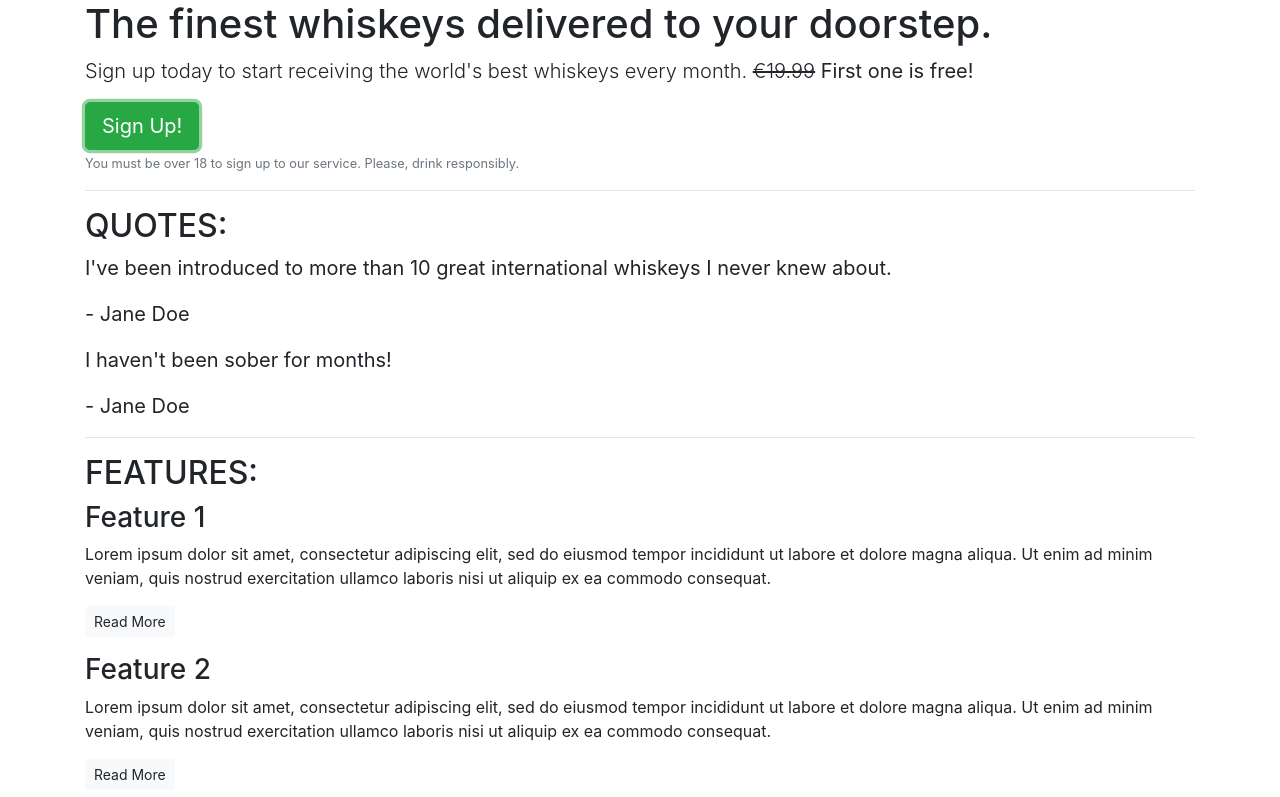
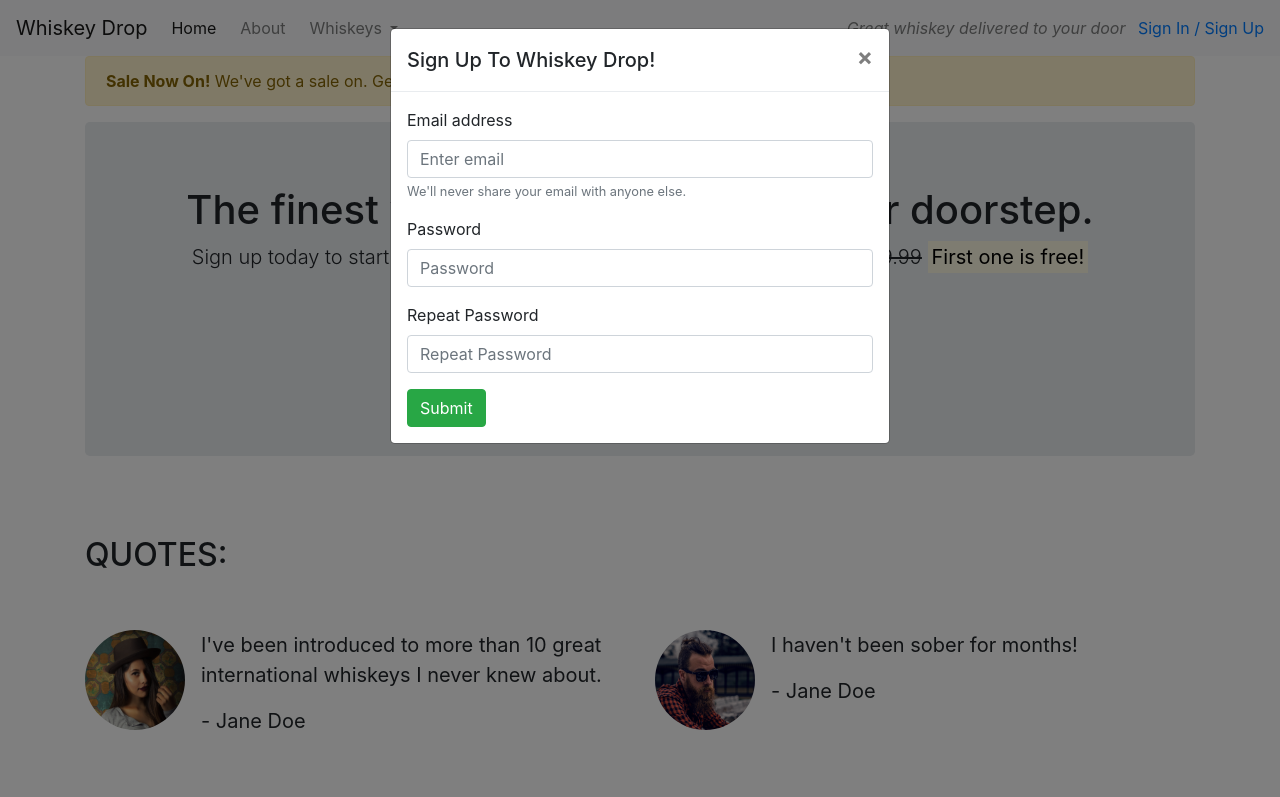
Before and after one commit to jack-brosnan/bootstrap_v4.1-walkthrough, a plain HTML site: page index.html in a window 1280 px wide. Both pictures are taken after a click on the button "Sign Up!". Shown: the top 797 px of the page. Drawn offline with nearby package versions, Linux system fonts and the light colour scheme.

Commit message:
Added bootstrap components and images

```diff
--- /dev/null
+++ b/css/style.css
@@ -0,0 +1,21 @@
+body {}
+
+.alerts-container {
+
+}
+
+.quotes-container {
+
+}
+
+.features-container {
+
+}
+
+.btn--cta {
+
+}
+
+.btn--red {
+
+}
--- a/index.html
+++ b/index.html
@@ -7,68 +7,170 @@
   <title>Whiskey Drop | Taste a new whiskey every month</title>
   <link rel="stylesheet" href="https://cdn.jsdelivr.net/npm/bootstrap@4.1.3/dist/css/bootstrap.min.css"
     integrity="sha384-MCw98/SFnGE8fJT3GXwEOngsV7Zt27NXFoaoApmYm81iuXoPkFOJwJ8ERdknLPMO" crossorigin="anonymous">
-    <script src="https://cdn.jsdelivr.net/npm/bootstrap@4.1.3/dist/js/bootstrap.min.js"
-        integrity="sha384-ChfqqxuZUCnJSK3+MXmPNIyE6ZbWh2IMqE241rYiqJxyMiZ6OW/JmZQ5stwEULTy" crossorigin="anonymous">
+
   </script>
+
 </head>
 
 <body>
-    <article class="container">
+  <nav class="navbar navbar-light navbar-expand-sm bg-light">
+    <a href="/" class="navbar-brand">
+      Whiskey Drop</a>
+
+    <button class="navbar-toggler ml-auto" type="button" data-toggle="collapse" data-target="#navbarNavDropdown"
+      aria-controls="navbarNavDropdown" aria-expanded="false" aria-label="Toggle navigation">
+      <span class="navbar-toggler-icon"></span></button>
+
+    <div class="collapse navbar-collapse" id="navbarNavDropdown">
+      <ul class="navbar-nav mr-auto">
+        <li class="active nav-item mr-2"><a class="nav-link" href="/">Home</a></li>
+        <li class="nav-item mr-2"><a class="nav-link" href="">About</a></li>
+        <li class="nav-item dropdown">
+          <a class="nav-link dropdown-toggle" href="#" id="navbarDropdownMenuLink" role="button" data-toggle="dropdown"
+            aria-haspopup="true" aria-expanded="false">
+            Whiskeys
+          </a>
+          <div class="dropdown-menu" aria-labelledby="navbarDropdownMenuLink">
+            <a class="dropdown-item" href="#">Irish</a>
+            <a class="dropdown-item" href="#">Scotch</a>
+            <a class="dropdown-item" href="#">Japanese</a>
+            <a class="dropdown-item" href="#">American</a>
+          </div>
+        </li>
+
+        <li class="nav-item mr-2 d-block d-sm-none"><a class="nav-link" href="">Sign In / Sign Up</a></li>
+      </ul>
+    </div>
+    <div class="d-none d-md-block">
+      <p class="navbar-text my-auto mr-2"><i>Great whiskey delivered to your door</i></p>
+      <a href="/login">Sign In / Sign Up</a>
+    </div>
+  </nav>
+  <div class="container">
+
+    <div class="row d-none d-sm-block">
+      <div class="col-12">
+        <div class="alert alert-warning">
+          <strong>Sale Now On!</strong> We've got a sale on. Get a 12-month subscription for 6! <a href="">See here for
+            details!</a>
+        </div>
+      </div>
+    </div>
+
     <!-- Callout -->
-        <section class="callout">
+
+    <div class="row">
+      <div class="col-12">
+        <section class="callout jumbotron text-center">
           <h1>The finest whiskeys delivered to your doorstep.</h1>
           <p class="lead">Sign up today to start receiving the world's best whiskeys every month.
-            <s>€19.99</s> <strong>First one is free!</strong></p>
-            <button class="btn btn-success btn-lg">Sign Up!</button>
-            <p class="text-muted"><small>You must be over 18 to sign up to our service. Please, drink responsibly.</small></p>
+            <s class="d-none d-sm-inline">€19.99</s>
+            <span class="d-inline d-sm-none"><br></span>
+            <strong><mark>First one is free!</mark></strong></p>
+          <p><button class="btn btn-lg btn-success" data-toggle="modal" data-target="#signUpModal">Sign Up!</button></p>
+          <p class="text-muted"><small>You must be over 18 to sign up to our service. Please, drink responsibly.</small>
+          </p>
         </section>
+      </div>
+    </div>
     <!-- /.callout -->
-        <hr>
+  </div>
 
   <!-- Quotes -->
+   <div class="container">
+
   <section class="quotes">
+    <div class="row">
+      <div class="col-12 my-5">
         <h2 class="text-uppercase">Quotes:</h2>
+      </div>
+    </div>
+    <div class="row">
+      <div class="col-12 col-md-6">
+        <div class="media">
+          <div class="d-none d-sm-block">
+            <img src="images/girl-image.png" alt="" class="rounded-circle mr-3" height="100" width="100">
+          </div>
+          <div class="media-body">
             <blockquote class="blockquote">
               <p>I've been introduced to more than 10 great international whiskeys I never knew about.</p>
               <p>- Jane Doe</p>
             </blockquote>
+          </div>
+        </div>
+      </div>
+
+      <div class="col-12 col-md-6">
+        <div class="media">
+          <div class="d-none d-sm-block">
+            <img src="images/guy-image.png" alt="" class="rounded-circle mr-3" height="100" width="100">
+          </div>
+          <div class="media-body">
             <blockquote class="blockquote">
               <p>I haven't been sober for months!</p>
               <p>- Jane Doe</p>
             </blockquote>
+          </div>
+        </div>
+      </div>
+    </div>
   </section>
+
   <!-- /.quotes -->
-        <hr>
-
+  </div>
   <!-- Features -->
+  <div class="container">
   <section class="features">
+    <div class="row">
+      <div class="col-12 my-5">
         <h2 class="text-uppercase">Features:</h2>
+      </div>
+    </div>
+    <div class="row">
+      <div class="col-12 col-md-6 col-lg-4">
         <div class="feature">
-                <h3>Feature 1</h3>
+          <h3><i class="fa-solid fa-gift d-none d-sm-inline"></i> Feature 1 <span
+              class="badge badge-success">NEW!</span>></span></h3>
           <p>Lorem ipsum dolor sit amet, consectetur adipiscing elit, sed do eiusmod tempor incididunt ut labore
             et dolore magna aliqua. Ut enim ad minim veniam, quis nostrud exercitation ullamco laboris nisi ut
             aliquip ex ea commodo consequat.</p>
           <p><a class="btn btn-sm btn-light" href="">Read More</a></p>
         </div>
+      </div>
+
+      <div class="col-12 col-md-6 col-lg-4">
         <div class="feature">
-                <h3>Feature 2</h3>
+          <h3><i class="fa-solid fa-credit-card d-none d-sm-inline"></i> Feature 2</h3>
           <p>Lorem ipsum dolor sit amet, consectetur adipiscing elit, sed do eiusmod tempor incididunt ut labore
             et dolore magna aliqua. Ut enim ad minim veniam, quis nostrud exercitation ullamco laboris nisi ut
             aliquip ex ea commodo consequat.</p>
           <p><a class="btn btn-sm btn-light" href="">Read More</a></p>
         </div>
+      </div>
+
+      <div class="col-12 d-md-none d-lg-block col-lg-4">
         <div class="feature">
-                <h3>Feature 3</h3>
+          <h3><i class="fa-solid fa-circle-xmark d-none d-sm-inline"></i> Feature 3</h3>
           <p>Lorem ipsum dolor sit amet, consectetur adipiscing elit, sed do eiusmod tempor incididunt ut labore
             et dolore magna aliqua. Ut enim ad minim veniam, quis nostrud exercitation ullamco laboris nisi ut
             aliquip ex ea commodo consequat.</p>
           <p><a class="btn btn-sm btn-light" href="">Read More</a></p>
         </div>
+      </div>
+    </div>
   </section>
+  </div>
   <!-- /.features -->
   <!-- Monthly Favorites -->
+  <div class="container"></div>
   <section>
+    <div class="row">
+      <div class="col-12">
         <h2 class="text-uppercase text-center">Top 5 Whiskeys:</h2>
+      </div>
+    </div>
+    <div class="row">
+      <div class="col-12">
         <table class="table-sm mx-auto">
           <thead>
             <tr>
@@ -108,9 +210,72 @@
             </tr>
           </tbody>
         </table>
+      </div>
+    </div>
+  </section>
+</div>
 
-        </section>
-    </article>
+  <div class="modal" tabindex="-1" role="dialog" id="signUpModal">
+    <div class="modal-dialog" role="document">
+      <div class="modal-content">
+        <div class="modal-header">
+          <h5 class="modal-title">Sign Up To Whiskey Drop!</h5>
+          <button type="button" class="close" data-dismiss="modal" aria-label="Close">
+            <span aria-hidden="true">&times;</span>
+          </button>
+        </div>
+        <div class="modal-body">
+          <form>
+            <div class="form-group">
+              <label for="exampleInputEmail1">Email address</label>
+              <input type="email" class="form-control" id="exampleInputEmail1" aria-describedby="emailHelp"
+                placeholder="Enter email" required>
+              <small id="emailHelp" class="form-text text-muted">We'll never share your email with anyone else.</small>
+            </div>
+            <div class="form-group">
+              <label for="password">Password</label>
+              <input type="password" class="form-control" id="password" placeholder="Password" required>
+            </div>
+            <div class="form-group">
+              <label for="repeatPassword">Repeat Password</label>
+              <input type="password" class="form-control" id="repeatPassword" placeholder="Repeat Password" required>
+            </div>
+            <button type="submit" class="btn btn-success" data-toggle="modal"
+              data-target="#signUpSuccess">Submit</button>
+          </form>
+        </div>
+      </div>
+    </div>
+  </div>
+
+  <!-- <script src="https://cdn.jsdelivr.net/npm/jquery@3.5.1/dist/jquery.slim.min.js"
+    integrity="sha384-DfXdz2htPH0lsSSs5nCTpuj/zy4C+OGpamoFVy38MVBnE+IbbVYUew+OrCXaRkfj" crossorigin="anonymous">
+  </script>
+  <script src="https://cdn.jsdelivr.net/npm/popper.js@1.16.1/dist/umd/popper.min.js"
+    integrity="sha384-9/reFTGAW83EW2RDu2S0VKaIzap3H66lZH81PoYlFhbGU+6BZp6G7niu735Sk7lN" crossorigin="anonymous">
+  </script>
+  <script src="https://cdn.jsdelivr.net/npm/bootstrap@4.6.2/dist/js/bootstrap.min.js"
+    integrity="sha384-+sLIOodYLS7CIrQpBjl+C7nPvqq+FbNUBDunl/OZv93DB7Ln/533i8e/mZXLi/P+" crossorigin="anonymous">
+  </script>
+
+  <script src="https://cdn.jsdelivr.net/npm/bootstrap@4.6.2/dist/js/bootstrap.bundle.min.js"
+    integrity="sha384-Fy6S3B9q64WdZWQUiU+q4/2Lc9npb8tCaSX9FK7E8HnRr0Jz8D6OP9dO5Vg3Q9ct" crossorigin="anonymous">
+  </script> -->
+
+  <script src="https://code.jquery.com/jquery-3.3.1.slim.min.js"
+    integrity="sha384-q8i/X+965DzO0rT7abK41JStQIAqVgRVzpbzo5smXKp4YfRvH+8abtTE1Pi6jizo" crossorigin="anonymous">
+  </script>
+  <script src="https://cdnjs.cloudflare.com/ajax/libs/popper.js/1.14.3/umd/popper.min.js"
+    integrity="sha384-ZMP7rVo3mIykV+2+9J3UJ46jBk0WLaUAdn689aCwoqbBJiSnjAK/l8WvCWPIPm49" crossorigin="anonymous">
+  </script>
+  <script src="https://stackpath.bootstrapcdn.com/bootstrap/4.1.3/js/bootstrap.min.js"
+    integrity="sha384-ChfqqxuZUCnJSK3+MXmPNIyE6ZbWh2IMqE241rYiqJxyMiZ6OW/JmZQ5stwEULTy" crossorigin="anonymous">
+  </script>
+
+  <!-- FontAwsome -->
+  <script src="https://kit.fontawesome.com/1ef2e57231.js" crossorigin="anonymous"></script>
+
 </body>
 
+
 </html>
```
Also changed, not shown: images/girl-image.png (added), images/guy-image.png (added). Lines whose indentation alone changed are shown as unchanged.
